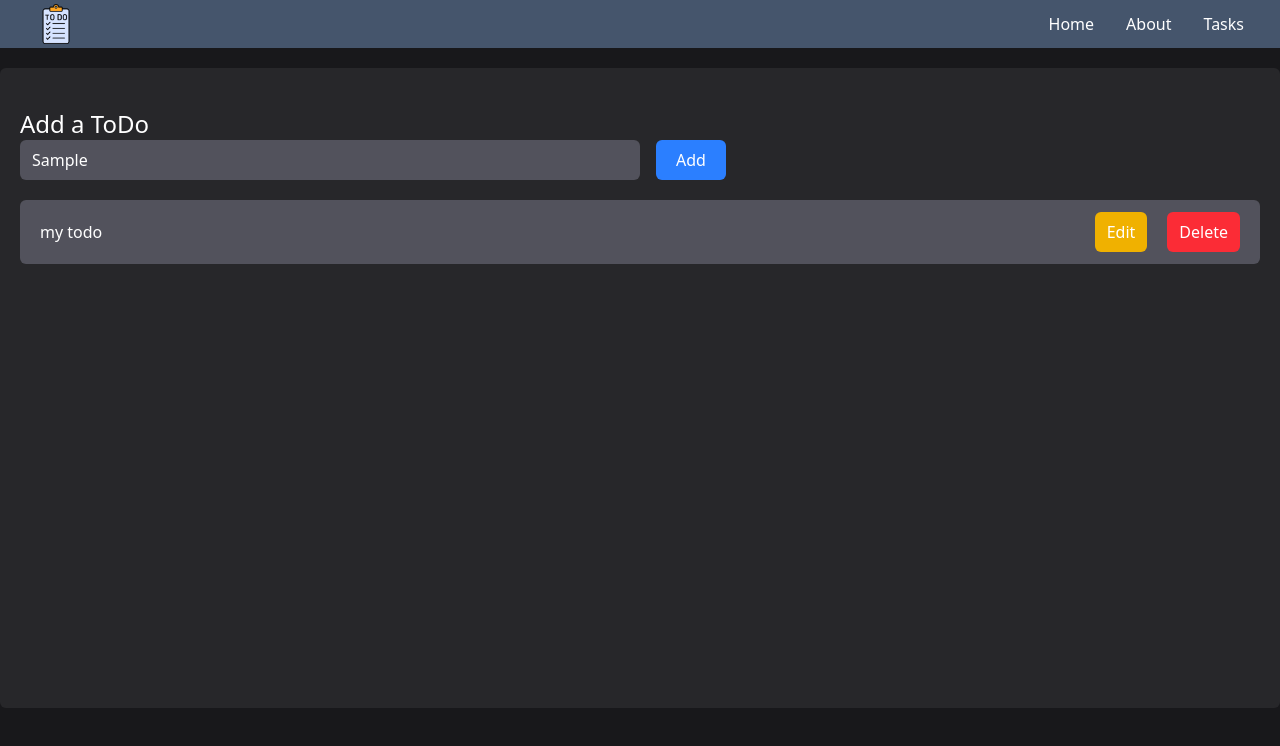
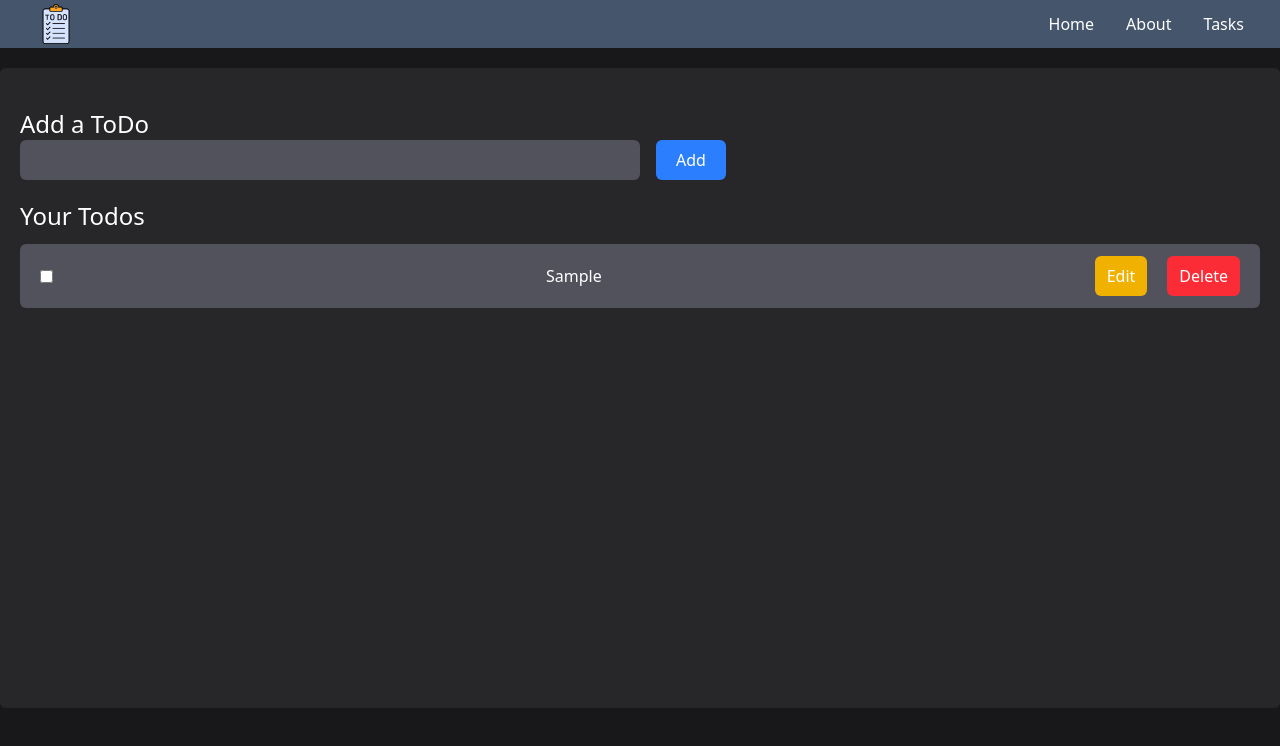
Before and after one commit to Shreyam205/react-todo-app, a React (Vite) app: page / in a window 1280 px wide. Both pictures are taken after typing "Sample" into the empty fields and a click on the button "Add". Shown: the top 746 px of the page. Built offline with nearby package versions, Linux system fonts and the light colour scheme.

Commit message:
added the checkbox toggle

```diff
--- a/package.json
+++ b/package.json
@@ -6,7 +6,7 @@
   "scripts": {
     "dev": "vite",
     "build": "vite build",
-    "dev-host":  "vite --host",
+    "dev-host": "vite --host",
     "lint": "eslint .",
     "preview": "vite preview"
   },
@@ -14,7 +14,8 @@
     "@tailwindcss/vite": "^4.1.8",
     "react": "^19.1.0",
     "react-dom": "^19.1.0",
-    "tailwindcss": "^4.1.8"
+    "tailwindcss": "^4.1.8",
+    "uuid": "^11.1.0"
   },
   "devDependencies": {
     "@eslint/js": "^9.25.0",
--- a/src/App.jsx
+++ b/src/App.jsx
@@ -1,37 +1,56 @@
 import Navbar from './components/Navbar'
 import { useState } from 'react'
+import { v4 as uuidv4 } from 'uuid'
 
 function App() {
 
   const [todo, settodo] = useState("")
   const [todos, settodos] = useState([])
 
-  const handleAdd = () =>{
-    settodos([...todos, {todo, isCompleted: false}])
+  const handleAdd = () => {
+    settodos([...todos, {id: uuidv4(), todo, isCompleted: false }])
     settodo("")
+    console.log(todos);
+
   }
-  const handleEdit = () =>{}
-  const handleDelete = () =>{}
+  const handleChange = (e) => {
+    settodo(e.target.value)
+  }
+  const handleCheckBox = (e) => {
+    let id = e.target.name
+    let index = todos.findIndex(item=>{
+      return item.id === id
+    })
+    let newTodos = [...todos]
+    newTodos[index].isCompleted = !newTodos[index].isCompleted
+    settodos(newTodos)
+  }
+
+  const handleEdit = () => { }
+  const handleDelete = () => { }
 
   return (
     <>
-    <Navbar/>
+      <Navbar />
       <div className="container mx-auto my-5 p-5 bg-zinc-800 rounded-md min-h-[80vh]">
         <div className="addTodo my-5">
           <h1 className="text-2xl">Add a ToDo</h1>
-          <input type="text" className='bg-zinc-600 w-1/2 py-2 px-3 rounded-md border-none outline-none'/>
+          <input onChange={handleChange} value={todo} type="text" className='bg-zinc-600 w-1/2 py-2 px-3 rounded-md border-none outline-none' />
           <button onClick={handleAdd} className='bg-blue-500 hover:bg-blue-600 py-2 px-5 mx-4 rounded-md cursor-pointer transition-all'>Add</button>
         </div>
         <div className="editTodo">
-          <h1 className='text-2xl'>{todo}</h1>
-          <div className="todos flex justify-between place-items-center bg-zinc-600 rounded-md px-5 py-3">
-            <div className="text">
-              my todo
-            </div>
-            <div className="buttons flex gap-5">
-              <button onClick={handleEdit} className='bg-yellow-500 hover:bg-yellow-600 transition-all px-3 py-2 rounded-md cursor-pointer'>Edit</button>
-              <button onClick={handleDelete} className='bg-red-500 hover:bg-red-600 transition-all px-3 py-2 rounded-md cursor-pointer'>Delete</button>
-            </div>
+          <h1 className='text-2xl'>Your Todos</h1>
+          <div className="todos">
+            {todos.map(item => {
+              return <div key={item.id} className="todo flex justify-between my-3 place-items-center bg-zinc-600 rounded-md px-5 py-3">
+                <input onChange={handleCheckBox} type="checkbox" value={item.isCompleted} name={item.id} id="" />
+                <div className={item.isCompleted?"line-through":""}>{item.todo}</div>
+                <div className="buttons flex gap-5">
+                  <button onClick={handleEdit} className='bg-yellow-500 hover:bg-yellow-600 transition-all px-3 py-2 rounded-md cursor-pointer'>Edit</button>
+                  <button onClick={handleDelete} className='bg-red-500 hover:bg-red-600 transition-all px-3 py-2 rounded-md cursor-pointer'>Delete</button>
+                </div>
+              </div>
+            })}
           </div>
         </div>
       </div>
```
Also changed, not shown: 1 other file (tests, documents, lock files or other folders).
